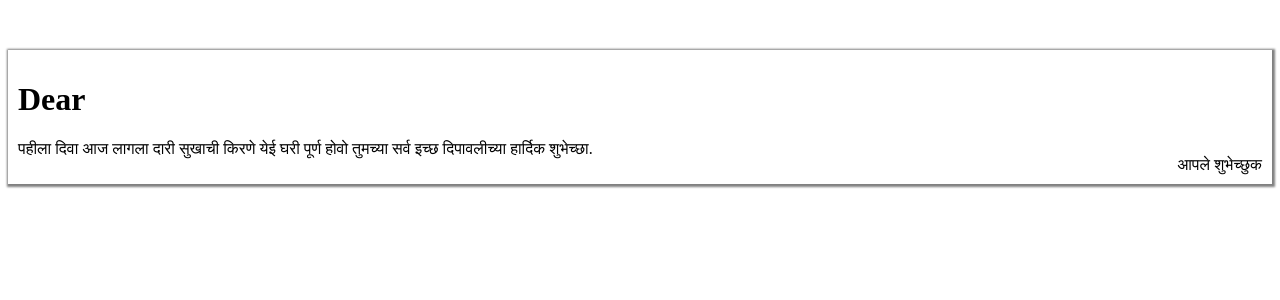
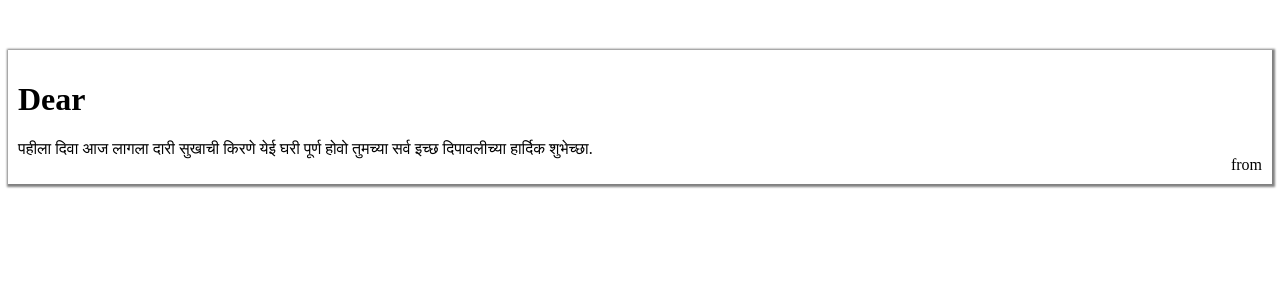
Before and after one commit to samikshashahare/diwali-dhamaka, a React (Vite) app: page / in a window 1280 px wide. Shown: the top 300 px of the page. Built offline with nearby package versions, Linux system fonts and the light colour scheme.

Commit message:
greeting-card-created

```diff
--- a/src/views/Home/Home.jsx
+++ b/src/views/Home/Home.jsx
@@ -25,7 +25,7 @@ function Home() {
         {GREETING[greetingnumber]}
       </p>
 
-        <span className="from-text">आपले शुभेच्छुक {from}</span>
+        <span className="from-text">from {from}</span>
     </div>
   )
 }
```
